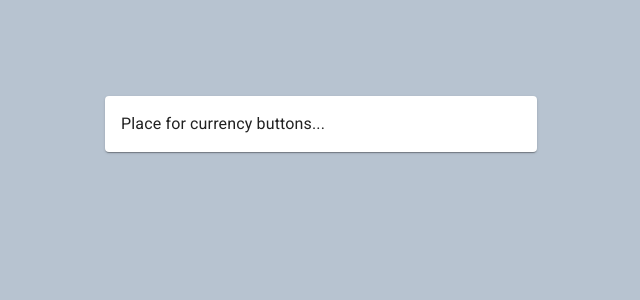
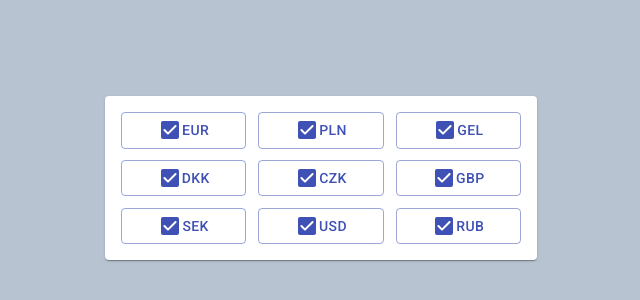
Before and after one commit to ritvarsbiksis/currency-selection-component, a React (Create React App) app: page / in a window 1280 px wide. Shown: the part 184-484 px from the top of the page, without its empty margins (319-959 px from the left). Built offline with nearby package versions, Linux system fonts and the light colour scheme.

Commit message:
ButtonsGroup component can render button list from data Array

```diff
--- a/src/components/App.tsx
+++ b/src/components/App.tsx
@@ -1,6 +1,8 @@
 import React, { Component } from 'react'
-import { Paper, Typography } from '@material-ui/core'
+import { Paper } from '@material-ui/core'
 import { Theme, WithStyles, createStyles, withStyles } from '@material-ui/core/styles'
+
+import { ButtonsGroup } from './ButtonsGroup'
 
 const stylesApp = (theme: Theme) =>
   createStyles({
@@ -21,7 +23,7 @@ class _App extends Component<Props> {
 
     return (
       <Paper {...{ className: classes.root }}>
-        <Typography {...{ component: 'p' }}>Place for currency buttons...</Typography>
+        <ButtonsGroup />
       </Paper>
     )
   }
--- /dev/null
+++ b/src/components/ButtonsGroup.tsx
@@ -0,0 +1,62 @@
+import React, { Component } from 'react'
+import { Button } from '@material-ui/core'
+import { Theme, WithStyles, createStyles, withStyles } from '@material-ui/core/styles'
+import _ from 'lodash'
+import { CheckBoxRounded } from '@material-ui/icons'
+
+import { availableCurrency } from '../utils/initialData'
+
+const styleButtonsGroup = (theme: Theme) =>
+  createStyles({
+    root: {
+      display: 'flex',
+      flexWrap: 'wrap',
+      justifyContent: 'space-between',
+      alignContent: 'space-between'
+    },
+    margin: {
+      flexBasis: 'calc(33.33% - 8px)'
+      //   margin: theme.spacing(1)
+    }
+  })
+
+interface Props extends WithStyles<typeof styleButtonsGroup> {}
+
+class _ButtonsGroup extends Component<Props> {
+  render () {
+    const { classes } = this.props
+    const rows: number = _.ceil(availableCurrency.length / 3)
+
+    return (
+      <div
+        {...{
+          style: { height: `calc(${rows} * 44px)` },
+          className: classes.root
+        }}>
+        {this.renderButtonList()}
+      </div>
+    )
+  }
+
+  renderButtonList = () => {
+    const { classes } = this.props
+
+    return _.map(availableCurrency, (currency: string, key: string) => {
+      return (
+        <Button
+          {...{
+            variant: 'outlined',
+            size: 'medium',
+            color: 'primary',
+            className: classes.margin,
+            key
+          }}>
+          <CheckBoxRounded />
+          {currency}
+        </Button>
+      )
+    })
+  }
+}
+
+export const ButtonsGroup = withStyles(styleButtonsGroup)(_ButtonsGroup)
--- /dev/null
+++ b/src/utils/initialData.ts
@@ -0,0 +1 @@
+export const availableCurrency: Array<String> = [ 'EUR', 'PLN', 'GEL', 'DKK', 'CZK', 'GBP', 'SEK', 'USD', 'RUB' ]
```
Also changed, not shown: package.json (+14 -3 lines).
